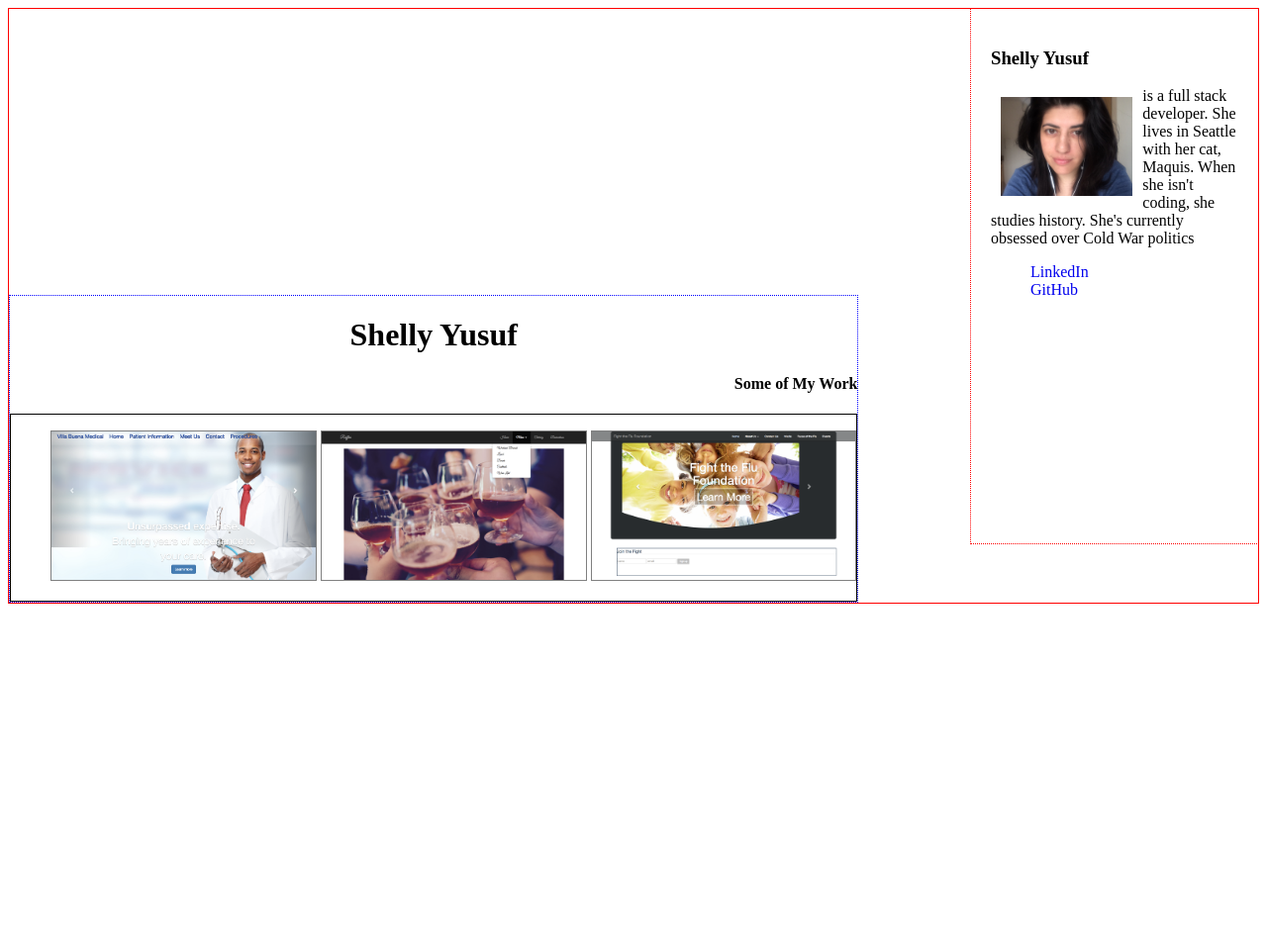
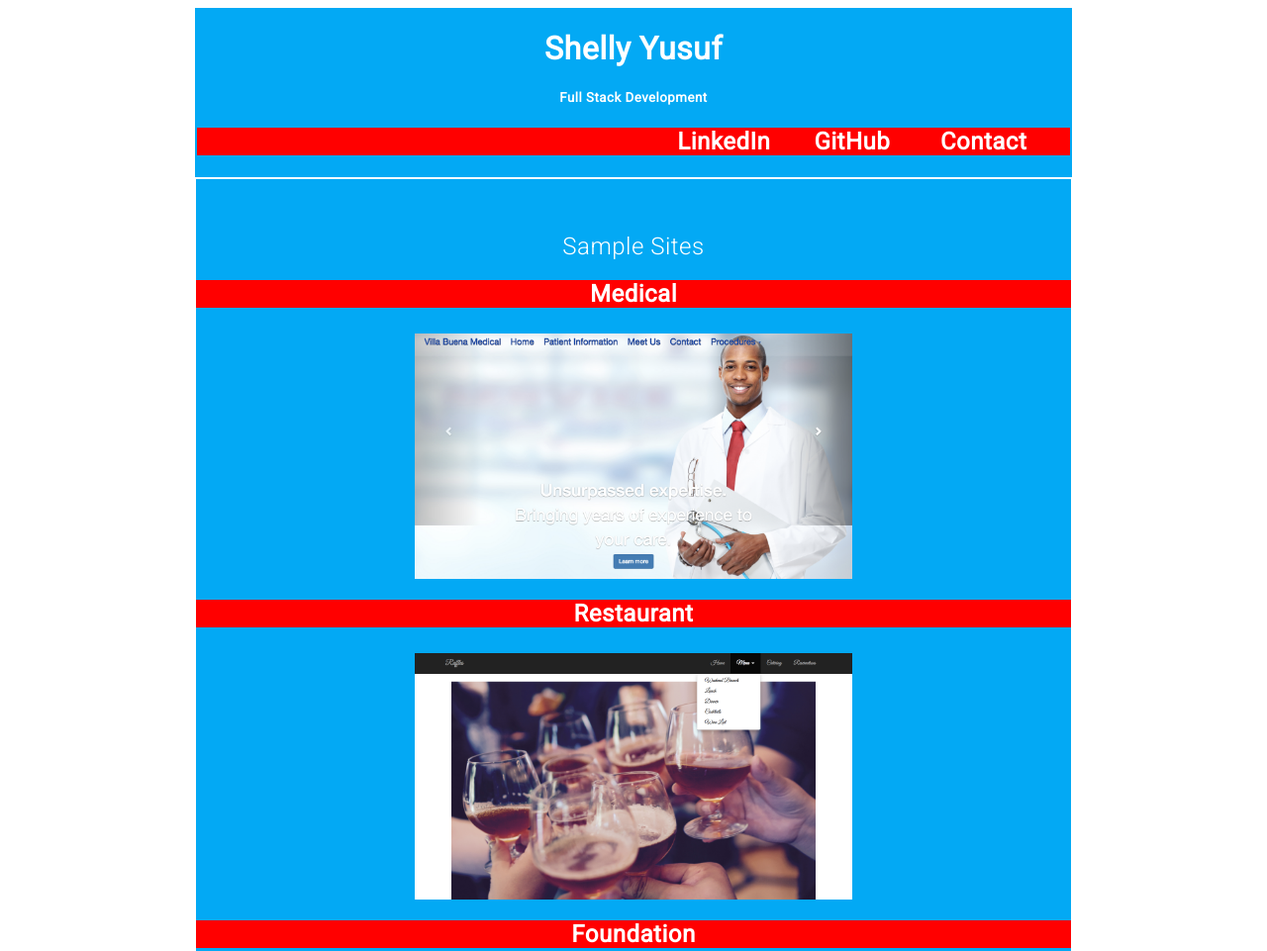
Before and after one commit to CWShelly/myPortfolio, a website: page app/index.html in a window 1280 px wide. Shown: the top 961 px of the page at 99% size. Before the commit the page ends 800 px from the top, so only its background shows below. Drawn offline with Linux system fonts and the light colour scheme.

Commit message:
adding files

```diff
--- a/app/css/style.css
+++ b/app/css/style.css
@@ -1,72 +1,128 @@
-li{
-  list-style: none;
-  display: inline;
-}
-
-/*containers*/
-
-.about{
-  float: right;
-  max-width: 250px;
-  border: 1px dotted red;
-  padding: 20px;
-    height: 500px;
-}
-
-.frame{
-  height: 600px;
-  position: relative;
-  border: 1px red solid;
-}
-
-.marquee {
-  position: absolute;
-  bottom: 0;
-  border: 1px dotted blue;
-}
-
-.work{
-  border: 1px solid black;
+body{
+  font-family: 'Roboto', sans-serif;
 }
 
 
 
-.about img{
-  float: left;
-  margin: 10px;
-
+.header {
+  border: 1px solid #03a9f4;;
+  color: white;
+  max-width: 100%;
+  width:70%;
+  height: auto;
+  margin: 0 auto;
+  background: #03a9f4;
+    padding-bottom: 2%
+    padding-top: 2%;
 
 }
 
-.about div ul li{
-  display: block;
+.header a{
+  color: white;
+    /*text-align: center;*/
+      /*margin: 0 auto;*/
 }
 
-.about div ul li a{
+.nav{
+
+      width: auto;
+      height: auto;
+      /*margin: 0 auto;*/
+      background: red;
+
+}
+.nav h2{
+  text-align: right;
+  /*border: 1px solid white;*/
+    border: 1px solid #03a9f4;;
+}
+.navItem{
+  padding-right: 5%;
+  text-decoration: none;
+
+}
+
+h1, h5, h2, li{
+  text-align: center;
+  letter-spacing: .5px;
+}
+
+.about{
+    letter-spacing: .5px;
+    padding-left: 5%;
+    padding-right: 5%;
+    padding-top: 2%;
+    padding-bottom: 2%;
+
+}
+
+
+ul{
+  max-width: 100%;
+  width:70%;
+  /*background: black;*/
+  height: auto;
+  margin: 0 auto;
+  text-align: center;
+}
+
+li{
+  color:white;
+  display: inline;
+  list-style: none;
+  /*padding-right: 20%;*/
+}
+
+li a{
+  color: white;
   text-decoration: none;
 }
 
-.work ul li {
-  /*padding: 20px;*/
-}
-
-.marquee h1{
-  text-align: center;
-}
-
-.marquee h4{
-  text-align: right;
+.contentContainer{
+  background: #03a9f4;
+  border: 2px solid white;
+  color: white;
+  width:70%;
+  max-width: 100%;
+  height: auto;
+  margin: 0 auto;
+  /*margin-top: 5%;*/
 }
 
 
-/*images*/
-.myPhoto{
-  height: 100px;
-  width: auto;
+.examples{
+  height: auto;
+  width:50%;
+  margin: 0 auto;
+  display: block;
+  padding-top: 5px;
+    border: 1px solid #03a9f4;;
+
 }
 
-.examples{
-  height: 150px;
-  width: auto;
-  border: 1px solid grey;
+.contentTitle{
+    width: auto;
+    height: auto;
+    margin: 0 auto;
+    background: red;
+
 }
+
+ .workContainer{
+  color: white;
+  padding-top: 10px;
+  width: 40%;
+  margin: 0 auto;
+  font-weight: 300;
+  margin-top: 5%
+
+ }
+.footer{
+  width:70%;
+  max-width: 100%;
+  padding: 2em 0;
+  margin: 0 auto;
+  background: #03a9f4;
+  text-align: center;
+  color: white;
+}
--- a/app/index.html
+++ b/app/index.html
@@ -2,40 +2,51 @@
 <html lang="en">
 <head>
   <meta charset="UTF-8">
-  <link rel="stylesheet" href="/css/style.css">
-  <title>Shelly Yusuf, Full-Stack Developer</title>
+  <title>sb portfolio</title>
+  <link rel="stylesheet" href="css/style.css">
+  <link href="https://fonts.googleapis.com/css?family=Roboto:300, 400" rel="stylesheet">
 </head>
 <body>
+<div class="container">
+  <div class="header">
+    <h1>Shelly Yusuf</h1>
+    <h5>Full Stack Development</h5>
 
-  <!-- about me -->
-
-<div class = "about">
-<h3>Shelly Yusuf</h3> <img src="/images/shelly_yusuf.jpg" alt="Shelly Yusuf" class= "myPhoto">
-    <p>is a full stack developer. She lives in Seattle with her cat, Maquis. When she isn't coding, she studies history. She's currently obsessed over Cold War politics</p>
-
-    <div><ul><li><a href="#">LinkedIn</a></li>
-    <li><a href="#">GitHub</a></li></ul></div>
+    <div class="nav"><h2><a class="navItem" href="#">LinkedIn</a><a href="#" class="navItem">GitHub</a>  <a class="navItem" href="#">Contact</a></h2></div>
   </div>
 
-<div class="frame">
-<div class="marquee">
 
-  <h1>Shelly Yusuf</h1>
-  <h4>Some of My Work</h4>
+  <div class="contentContainer">
 
- <div class="work">
-   <ul>
-     <li><img src="/images/medical.png" alt="medical site" class = "examples"></li>
-     <li><img src="/images/restaurant.png" alt="restaurant site" class = "examples"></li>
-     <li> <img src="/images/flu_foundation.png" alt="flu site" class = "examples"></li>
-   </ul>
+    <div><h2 class="workContainer">Sample Sites</h2></div>
 
- </div>
+    <div class="contentTitle"><h2>Medical</h2></div>
 
- </div>
+    <img src="images/medical.png" alt="medical site" class = "examples">
 
- </div>
+    <div class="contentTitle"><h2>Restaurant</h2></div>
+
+    <img src="images/restaurant.png" alt="restaurant site" class = "examples">
+    <div class="contentTitle"><h2>Foundation</h2></div>
+    <img src="images/flu_foundation.png" alt="flu site" class = "examples">
+    <div class="contentTitle"><h2>Doctor</h2></div>
+    <img src="images/dr_site.png" alt="dr site" class = "examples">
+    <div class="contentTitle"><h2>About</h2></div>
+    <div class="about">
+    <p>Shelly Yusuf received her certificate in Advanced Full-Stack Javascript Development from Code Fellows in 2016.</p>
+    <p>Skills: HTML5, CSS3, Sass, Bootstrap, Bourbon, Vanilla Javascript, JQuery, Angular, React, MongoDB, SQL, Node, Express</p>
+</div>
+
+  </div>
+  </div>
 
 
+
+  <div class="footer">
+    <p>&copy; Shelly Yusuf 2017</p>
+  </div>
+
+
+</div>
 </body>
 </html>
```
Also changed, not shown: app/images/dr_site.png (added).
